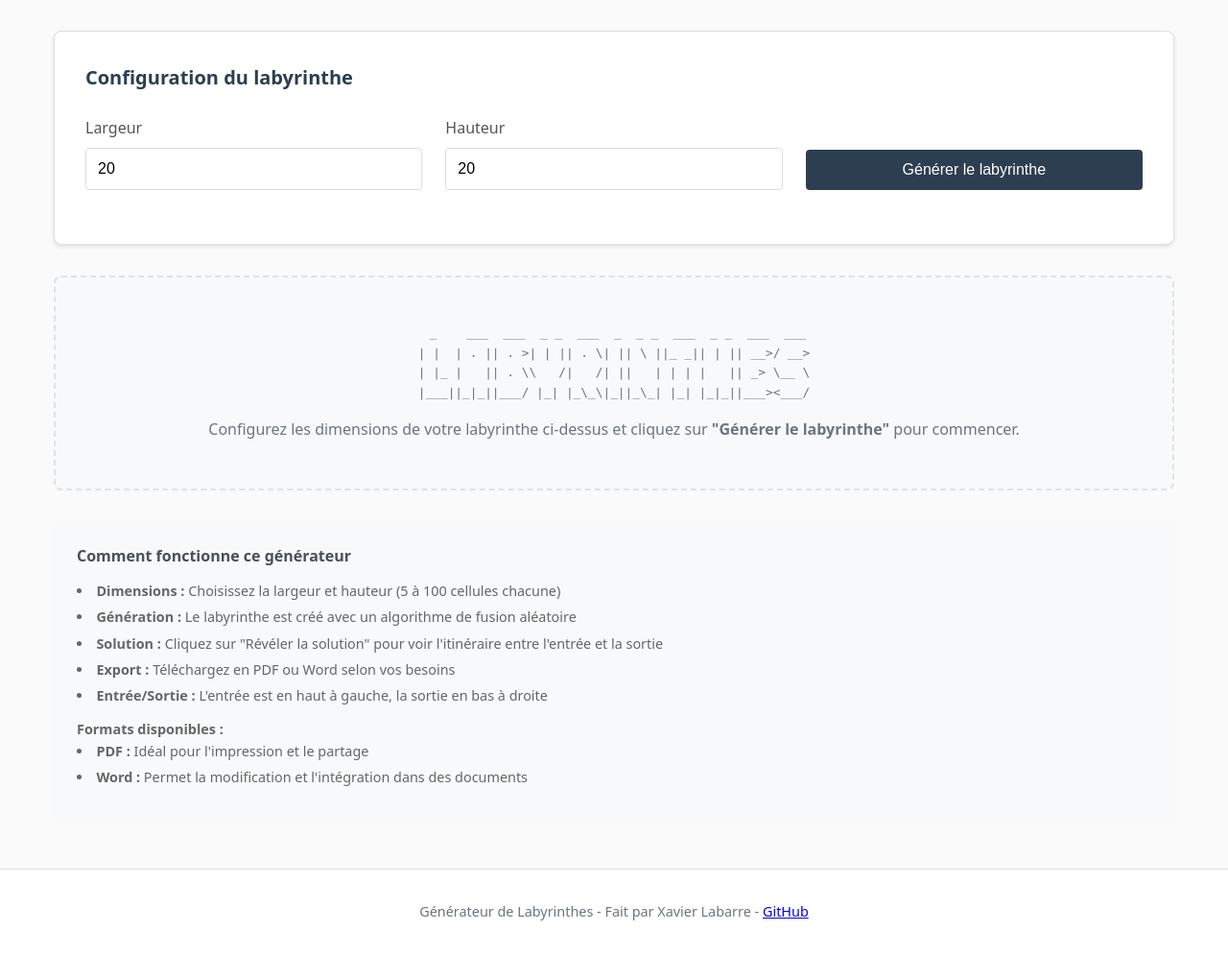
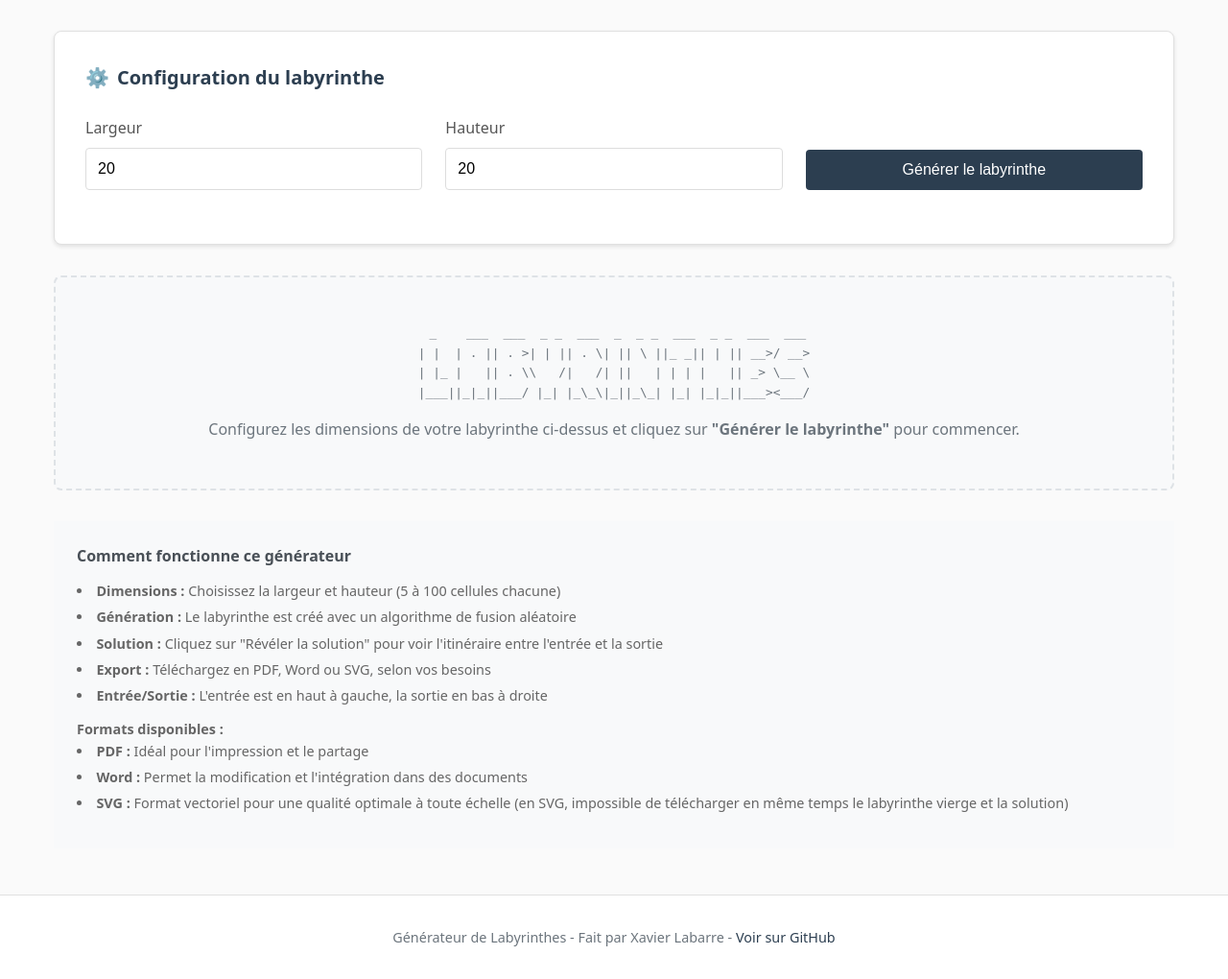
Before and after one commit to LabarreX/generateur-labyrinthe, a Flask app: page / in a window 1280 px wide. Shown: the part 150-1170 px from the top of the page at 96% size. Before the commit the page ends 1109 px from the top, so only its background shows below. Run offline with Flask 3, Linux system fonts and the light colour scheme.

Commit message:
Refactor index.html for maze generator enhancements
Updated the HTML structure and styles for the maze generator, including new download options and improved accessibility features.

```diff
--- a/templates/index.html
+++ b/templates/index.html
@@ -355,6 +355,16 @@
             white-space: nowrap;
             border: 0;
         }
+
+        a {
+            color: #2c3e50;
+            text-decoration: none;
+        }
+
+        a:hover {
+            text-decoration: underline;
+            color: #1a1a1a;
+        }
     </style>
 </head>
 <body>
@@ -369,6 +379,7 @@
         <!-- Section de génération -->
         <section class="section">
             <h2 class="section-title">
+                <span>⚙️</span>
                 Configuration du labyrinthe
             </h2>
 
@@ -437,6 +448,7 @@
         <!-- Section de téléchargement -->
         <section class="section">
             <h2 class="section-title">
+                <span>💾</span>
                 Téléchargement
             </h2>
 
@@ -456,6 +468,7 @@
                         <select name="download_type" id="download_type" required>
                             <option value="pdf" selected>PDF (.pdf)</option>
                             <option value="word">Word (.docx)</option>
+                            <option value="svg">SVG (.svg)</option>
                         </select>
                     </div>
 
@@ -490,24 +503,44 @@
                 <li><strong>Dimensions :</strong> Choisissez la largeur et hauteur (5 à 100 cellules chacune)</li>
                 <li><strong>Génération :</strong> Le labyrinthe est créé avec un algorithme de fusion aléatoire</li>
                 <li><strong>Solution :</strong> Cliquez sur "Révéler la solution" pour voir l'itinéraire entre l'entrée et la sortie</li>
-                <li><strong>Export :</strong> Téléchargez en PDF ou Word selon vos besoins</li>
+                <li><strong>Export :</strong> Téléchargez en PDF, Word ou SVG, selon vos besoins</li>
                 <li><strong>Entrée/Sortie :</strong> L'entrée est en haut à gauche, la sortie en bas à droite</li>
             </ul>
             <p><strong>Formats disponibles :</strong></p>
             <ul>
                 <li><strong>PDF :</strong> Idéal pour l'impression et le partage</li>
                 <li><strong>Word :</strong> Permet la modification et l'intégration dans des documents</li>
+                <li><strong>SVG :</strong> Format vectoriel pour une qualité optimale à toute échelle (en SVG, impossible de télécharger en même temps le labyrinthe vierge et la solution)</li>
             </ul>
         </section>
     </main>
 
     <footer class="footer">
         <div class="container">
-            <p>Générateur de Labyrinthes - Fait par Xavier Labarre - <a href="https://github.com/LabarreX/generateur-labyrinthe" target="_blank">GitHub</a></p>
+            <p>Générateur de Labyrinthes - Fait par Xavier Labarre - <a href="https://github.com/LabarreX/generateur-labyrinthe" target="_blank">Voir sur GitHub</a></p>
         </div>
     </footer>
 
     <script>
+        // Gérer l'interaction entre le format et le contenu
+        const downloadType = document.getElementById('download_type');
+        const downloadContent = document.getElementById('download_content');
+        const mazeAndSolutionOption = downloadContent.querySelector('option[value="maze_and_solution"]');
+
+        downloadType.addEventListener('change', function() {
+            if (this.value === 'svg') {
+                // Désactiver l'option "Labyrinthe + solution"
+                mazeAndSolutionOption.disabled = true;
+                // Si cette option était sélectionnée, changer pour "Labyrinthe vierge"
+                if (downloadContent.value === 'maze_and_solution') {
+                    downloadContent.value = 'maze';
+                }
+            } else {
+                // Réactiver l'option pour les autres formats
+                mazeAndSolutionOption.disabled = false;
+            }
+        });
+
         // Amélioration progressive : feedback visuel sur les formulaires
         document.querySelectorAll('form').forEach(form => {
             form.addEventListener('submit', function() {
```
